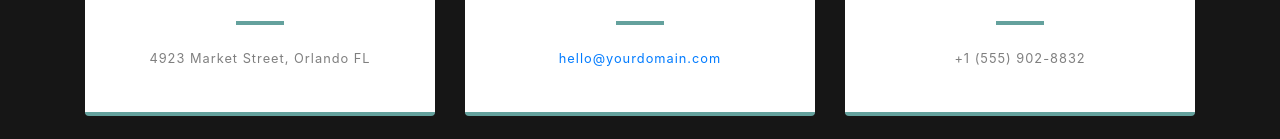
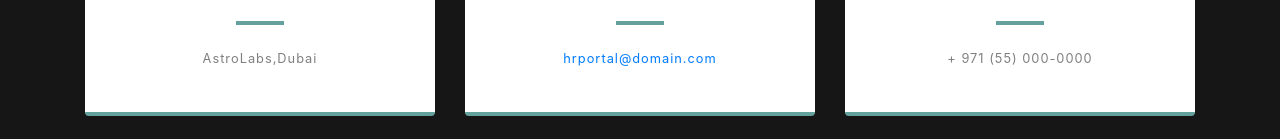
Before and after one commit to Yamee/hrportal, a website with bundled scripts: page index.html in a window 1280 px wide. Shown: the part 3934-4073 px from the top of the page. Built offline with nearby package versions, Linux system fonts and the light colour scheme.

Commit message:
fixed the contact section

```diff
--- a/index.html
+++ b/index.html
@@ -181,7 +181,7 @@
               <i class="fas fa-map-marked-alt text-primary mb-2"></i>
               <h4 class="text-uppercase m-0">Address</h4>
               <hr class="my-4">
-              <div class="small text-black-50">4923 Market Street, Orlando FL</div>
+              <div class="small text-black-50">AstroLabs,Dubai</div>
             </div>
           </div>
         </div>
@@ -193,7 +193,7 @@
               <h4 class="text-uppercase m-0">Email</h4>
               <hr class="my-4">
               <div class="small text-black-50">
-                <a href="#">hello@yourdomain.com</a>
+                <a href="#">hrportal@domain.com</a>
               </div>
             </div>
           </div>
@@ -205,7 +205,7 @@
               <i class="fas fa-mobile-alt text-primary mb-2"></i>
               <h4 class="text-uppercase m-0">Phone</h4>
               <hr class="my-4">
-              <div class="small text-black-50">+1 (555) 902-8832</div>
+              <div class="small text-black-50">+ 971 (55) 000-0000</div>
             </div>
           </div>
         </div>
```
